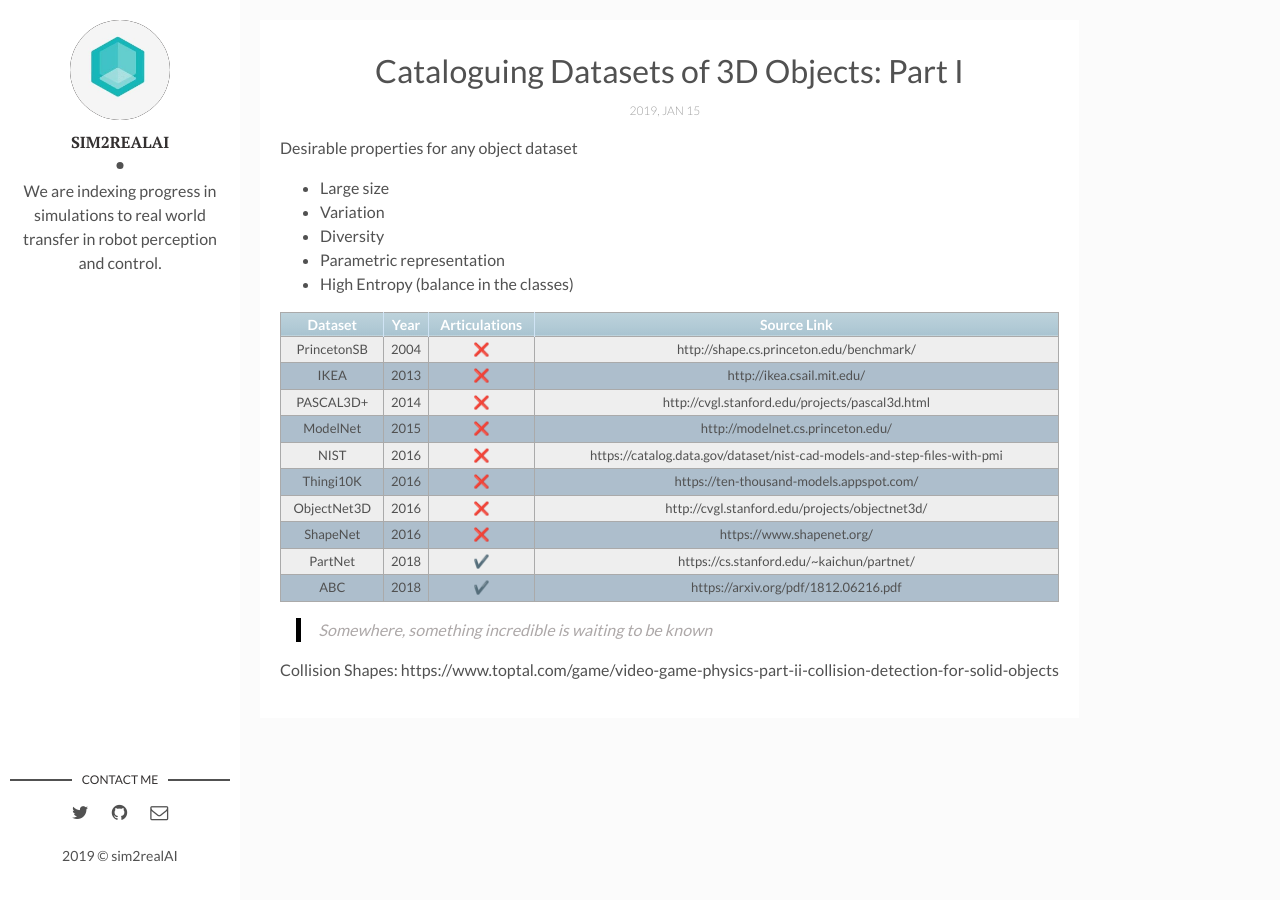
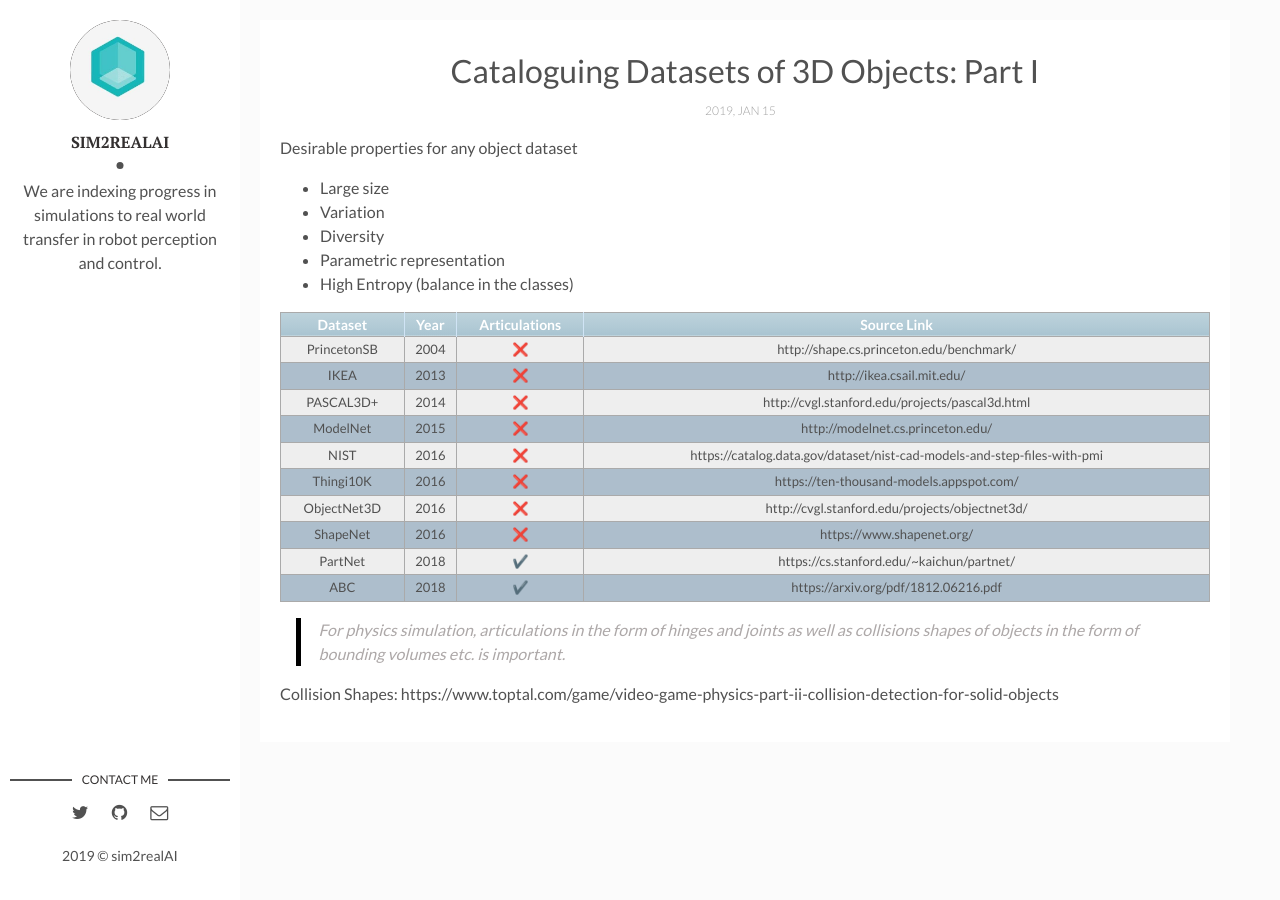
Before and after one commit to backupsim2realai/backupsim2realai.github.io, a Jekyll site: the page built from _posts/2019-01-15-Synthetic-Datasets-of-Objects-Part-I.markdown, in a window 1280 px wide. Built offline with Jekyll 4.4.1, drawn with Linux system fonts in a browser that asks for light colours; emoji names are drawn with the system emoji font.

Commit message:
updating quote
Signed-off-by: Ankur Handa <ahanda@nvidia.com>

```diff
--- a/_posts/2019-01-15-Synthetic-Datasets-of-Objects-Part-I.markdown
+++ b/_posts/2019-01-15-Synthetic-Datasets-of-Objects-Part-I.markdown
@@ -28,6 +28,6 @@
 | PartNet     | 2018 | :heavy_check_mark: |                 https://cs.stanford.edu/~kaichun/partnet/                |
 |     ABC     | 2018 | :heavy_check_mark: |                   https://arxiv.org/pdf/1812.06216.pdf                   |
 
-> Somewhere, something incredible is waiting to be known
+> For physics simulation, articulations in the form of hinges and joints as well as collisions shapes of objects in the form of bounding volumes etc. is important.
 
 Collision Shapes: https://www.toptal.com/game/video-game-physics-part-ii-collision-detection-for-solid-objects
```
